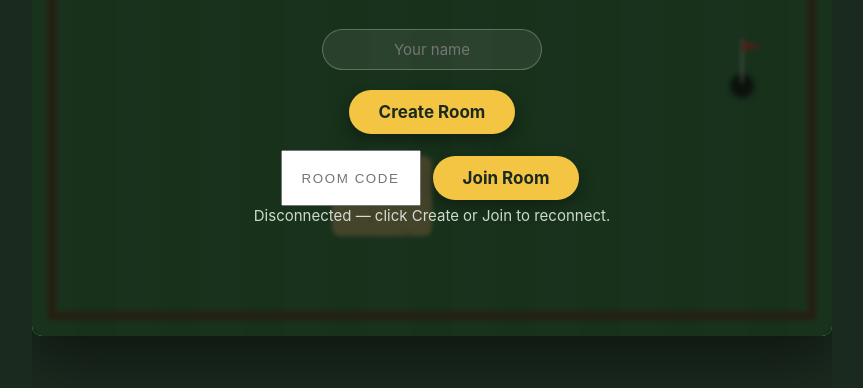
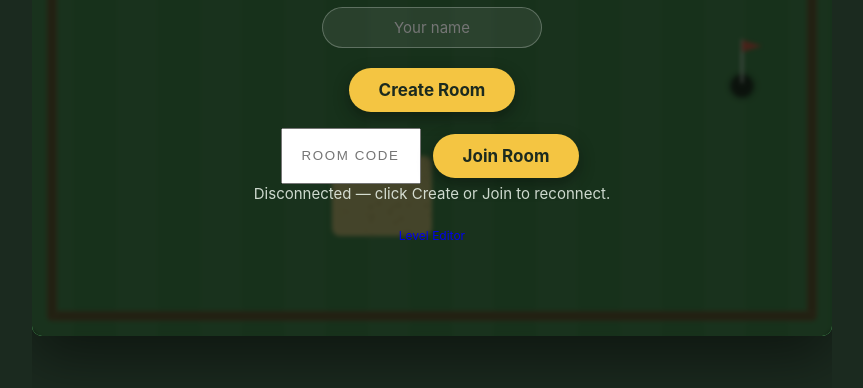
Before and after one commit to mjschmitz2023-ShaSha/pocket-putt, a website with bundled scripts: page index.html in a window 1280 px wide. Shown: the part 314-702 px from the top of the page, without its empty margins (208-1071 px from the left). Built offline with nearby package versions, Linux system fonts and the light colour scheme; no server answers.

Commit message:
Show Level Editor on multiplayer lobby landing page
Production opens screen-lobby by default; the editor link only lived on
screen-start, so pocketputt.net looked like it had no editor.

```diff
--- a/index.html
+++ b/index.html
@@ -67,6 +67,7 @@
             <button id="btn-join-room">Join Room</button>
           </div>
           <p id="lobby-relay-status" class="subtitle"></p>
+          <p style="margin-top:14px"><a id="link-level-editor-lobby" href="editor.html" class="btn-small" style="display:inline-block;text-decoration:none">Level Editor</a></p>
         </div>
       </div>
       <div id="lobby-joined" class="hidden">
```
